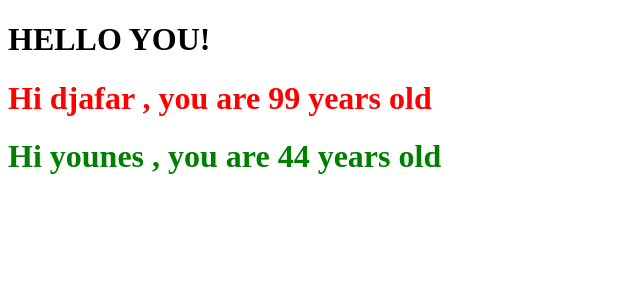
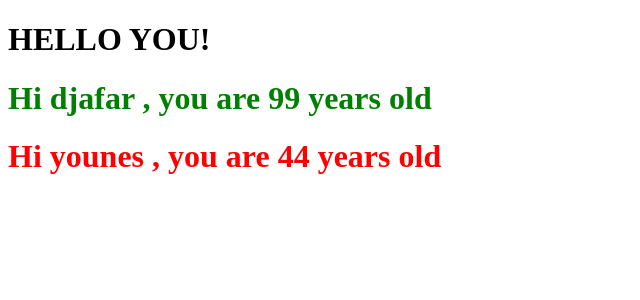
Before and after one commit to namrouche993/react_firstlesson, a React (Create React App) app: page / in a window 1280 px wide. Shown: the top 300 px of the page, without its empty margins (0-640 px from the left). Built offline with nearby package versions, Linux system fonts and the light colour scheme.

Commit message:
a first change in lenovo laptop

```diff
--- /dev/null
+++ b/src/Pro.js
@@ -0,0 +1,16 @@
+import React from 'react';
+import ProductsComp from './ProductsComp';
+import products from './products';
+
+function Pro() {
+  const Products_Comp= products.map((item)=>{
+    return <ProductsComp key={item.id} id={item.id} name={item.name} age={item.age}/>
+  })
+
+  return (
+    <div>
+    {Products_Comp}
+    </div>
+  )
+}
+export default Pro;
--- a/src/ProductsComp.js
+++ b/src/ProductsComp.js
@@ -1,13 +1,11 @@
 import React from 'react';
-import ReactDOM from 'react-dom';
-import products from './products';
 
 
 function ProductsComp(props) {
   console.log(props.id)
   return (
     <div >
-      <h1 style={props.id=="1" ? {color:'red'}:{color:"green"}}>Hi {props.name} , you are {props.age} years old</h1>
+      <h1 style={props.id==="2" ? {color:'red'}:{color:"green"}}>Hi {props.name} , you are {props.age} years old</h1>
     </div>
   );
 }
--- a/src/index.js
+++ b/src/index.js
@@ -1,21 +1,12 @@
 import React from 'react';
 import ReactDOM from 'react-dom';
 import App from './App';
-import ProductsComp from './ProductsComp';
-import products from './products';
+import Pro from './Pro';
+
+//import ProductsComp from './ProductsComp';
+//import products from './products';
 
 
-function Pro() {
-  const Products_Comp= products.map((item)=>{
-    return <ProductsComp key={item.id} id={item.id} name={item.name} age={item.age}/>
-  })
-
-  return (
-    <div>
-    {Products_Comp}
-    </div>
-  )
-}
 
 ReactDOM.render(
    <App />,
```
